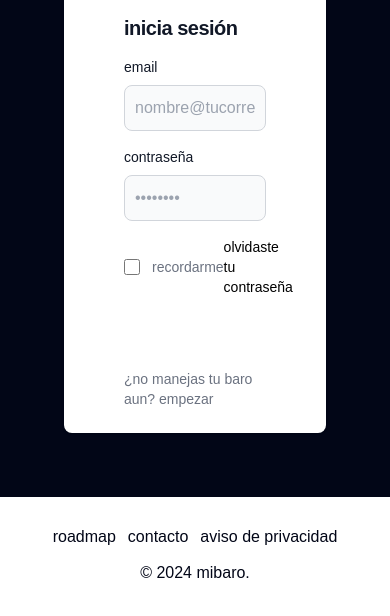
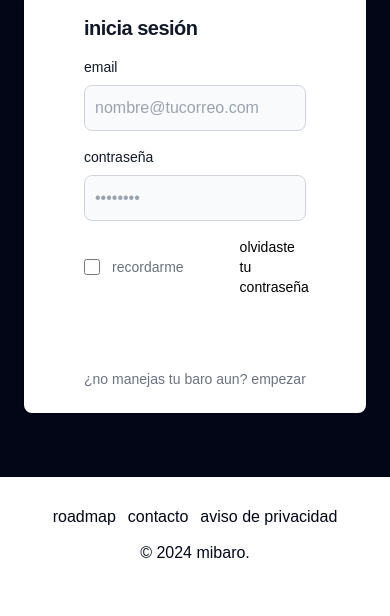
Before and after one commit to ramandino/mibaro, a website: page dist/pages/iniciar.html in a window 390 px wide. Shown: the part 208-824 px from the top of the page. Drawn offline with Linux system fonts and the light colour scheme.

Commit message:
log in page

```diff
--- a/dist/pages/iniciar.html
+++ b/dist/pages/iniciar.html
@@ -25,7 +25,7 @@
     </header>
     <section class="bg-slate-950">
         <h2 class="text-4xl tracking-tight font-extrabold pt-10 lg:pb-0 pb-10 text-center gradient-text">entrar</h2>
-        <div class="flex flex-col items-center justify-center pb-16 lg:mx-auto mx-16 lg:h-auto lg:py-16">
+        <div class="flex flex-col items-center justify-center pb-16 lg:mx-auto mx-6 lg:h-auto lg:py-16">
             <div class="w-full bg-white rounded-lg px-9 shadow dark:border md:mt-0 sm:max-w-md xl:p-00">
                 <div class="p-6 space-y-4 md:space-y-6 sm:p-8">
                     <h1 class="text-xl font-bold leading-tight tracking-tight text-gray-900 md:text-2xl ">
@@ -41,15 +41,15 @@
                             <input type="password" name="password" id="password" placeholder="••••••••" class="bg-gray-50 border border-gray-300 text-gray-900 rounded-lg focus:ring-primary-600 focus:border-primary-600 block w-full p-2.5 dark:bg-gray-700 dark:border-gray-600 dark:placeholder-gray-400  dark:focus:ring-blue-500 dark:focus:border-blue-500" required="">
                         </div>
                         <div class="flex items-center justify-between">
-                            <div class="flex items-start">
+                            <div class="flex items-start ">
                                 <div class="flex items-center h-5">
                                     <input id="remember" aria-describedby="remember" type="checkbox" class="w-4 h-4 border border-gray-300 rounded bg-gray-50 focus:ring-3 focus:ring-primary-300 dark:bg-gray-700 dark:border-gray-600 dark:focus:ring-primary-600 dark:ring-offset-gray-800" required="">
                                 </div>
                                 <div class="ml-3 text-sm">
-                                    <label for="remember" class="text-gray-500 dark:text-gray-300">recordarme</label>
+                                    <label for="remember" class="text-gray-500  dark:text-gray-300">recordarme</label>
                                 </div>
                             </div>
-                            <a href="#" class="text-sm font-medium text-primary-600 hover:underline dark:text-primary-500">olvidaste tu contraseña</a>
+                            <a href="#" class="text-sm font-medium ml-14 text-primary-600 hover:underline dark:text-primary-500">olvidaste tu contraseña</a>
                         </div>
                         <button type="submit" class="w-full text-white bg-primary-600 hover:bg-primary-700 focus:ring-4 focus:outline-none focus:ring-primary-300 font-medium rounded-lg text-sm px-5 py-2.5 text-center dark:bg-primary-600 dark:hover:bg-primary-700 dark:focus:ring-primary-800">Sign in</button>
                         <p class="text-sm font-light text-gray-500 dark:text-gray-400">
```
Also changed, not shown: dist/output.css.
